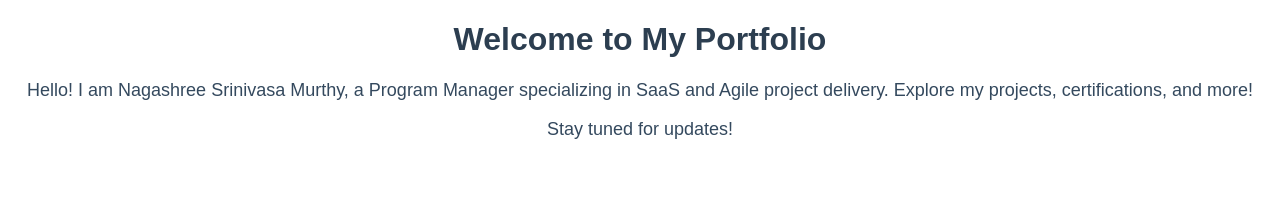
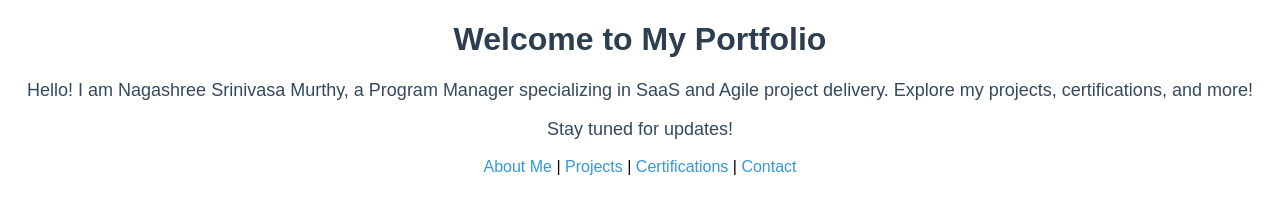
Before and after one commit to nagashree-2901/nagashree-portfolio, a plain HTML site: page index.html in a window 1280 px wide. Drawn offline with Linux system fonts and the light colour scheme.

Commit message:
adding sections to the main page

```diff
--- a/index.html
+++ b/index.html
@@ -26,5 +26,15 @@
     <h1>Welcome to My Portfolio</h1>
     <p>Hello! I am Nagashree Srinivasa Murthy, a Program Manager specializing in SaaS and Agile project delivery. Explore my projects, certifications, and more!</p>
     <p>Stay tuned for updates!</p>
+
+    <nav>
+    <a href="about.html">About Me</a> |
+    <a href="projects.html">Projects</a> |
+    <a href="certifications.html">Certifications</a> |
+    <a href="contact.html">Contact</a>
+    </nav>
+
+
+
 </body>
 </html>
```
